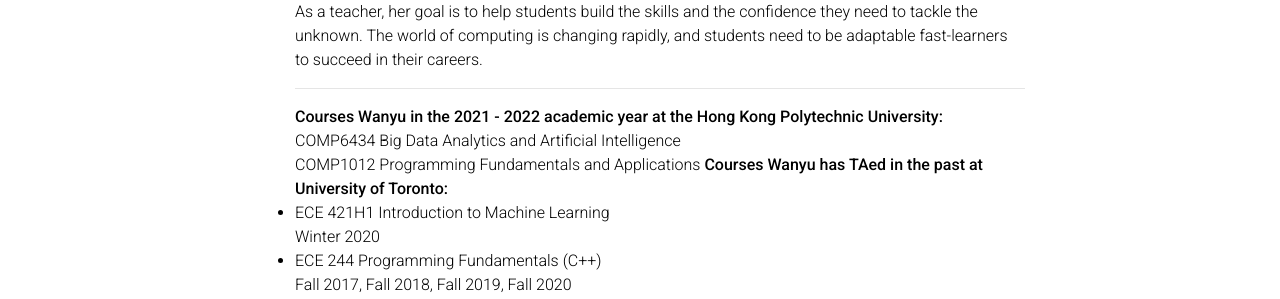
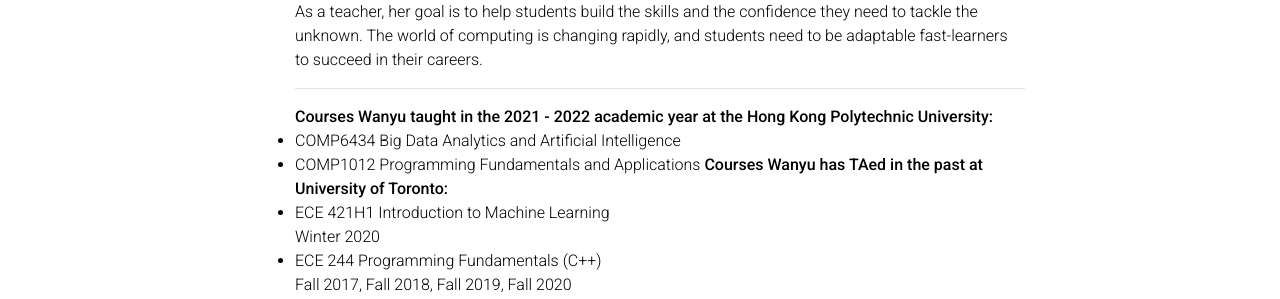
Before and after one commit to wanyu-lin/wanyulin.github.io, a Jekyll site: the page built from _pages/teaching.md, in a window 1280 px wide and 1047 px high. Shown: the part 496-795 px from the top of the window. Built offline with Jekyll 4.4.1, drawn with Linux system fonts in a browser that asks for light colours; comment, search, counter and statistics services are not loaded; a style sheet for code colours, icons or effects is not loaded.

Commit message:
Update teaching.md

```diff
--- a/_pages/teaching.md
+++ b/_pages/teaching.md
@@ -19,9 +19,10 @@
 
 
 <p><hr>
-<strong>Courses Wanyu  in the 2021 - 2022 academic year at the Hong Kong Polytechnic University:</strong>
-<br>COMP6434 Big Data Analytics and Artificial Intelligence
-<br>COMP1012 Programming Fundamentals and Applications
+<strong>Courses Wanyu taught in the 2021 - 2022 academic year at the Hong Kong Polytechnic University:</strong>
+<br>
+<li>COMP6434 Big Data Analytics and Artificial Intelligence
+<li>COMP1012 Programming Fundamentals and Applications
 
 <strong>Courses Wanyu has TAed in the past at University of Toronto:</strong>
 <br>
```
